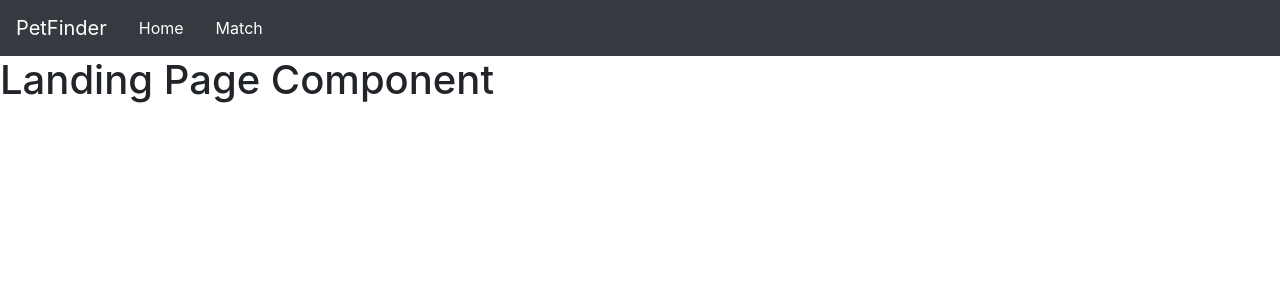
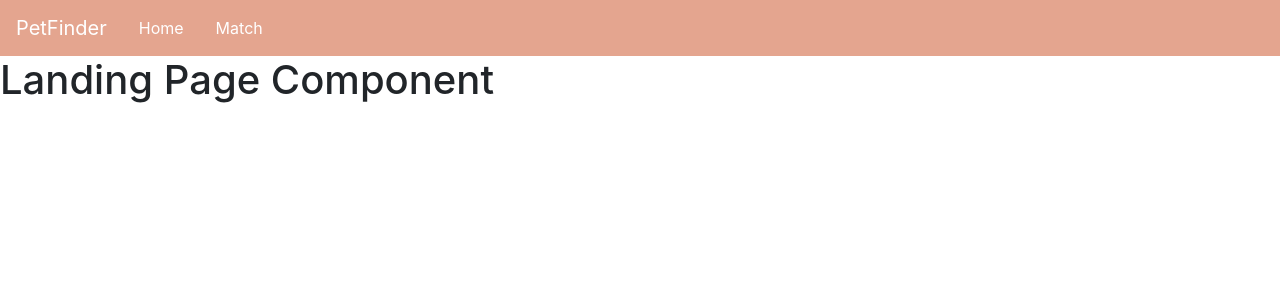
Before and after one commit to Codubee/PetFinderMW2-3, a React (Create React App) app in the folder frontend/: page / in a window 1280 px wide. Shown: the top 300 px of the page. Built offline with nearby package versions, Linux system fonts and the light colour scheme.

Commit message:
Added some basic styling to the navbar

```diff
--- a/frontend/src/App.js
+++ b/frontend/src/App.js
@@ -1,6 +1,6 @@
 import './App.css';
 import LandingPage from './views/LandingPage'
-import Navbar from './components/Navbar'
+import Navbar from './components/navbar/Navbar'
 
 function App() {
   return (
--- a/frontend/src/components/Navbar.js
+++ b/frontend/src/components/navbar/Navbar.js
@@ -2,17 +2,19 @@ import React from "react";
 
 import {Navbar, NavbarBrand,Nav, NavItem, NavLink} from "reactstrap";
 
+import './style.css'
+
 function NavBar() {
     return (
         <>
-            <Navbar color="dark">
+            <Navbar className="navbar">
                 <Nav>
-                <NavbarBrand style={{color: "white"}}>PetFinder</NavbarBrand>
+                <NavbarBrand className="navbrand">PetFinder</NavbarBrand>
                 <NavItem>
-                    <NavLink href="/" style={{color: "white"}}>Home</NavLink>
+                    <NavLink href="/" className="navlink">Home</NavLink>
                 </NavItem>
                 <NavItem>
-                    <NavLink href="/match/" style={{color: "white"}}>Match</NavLink>
+                    <NavLink href="/match/" className="navlink">Match</NavLink>
                 </NavItem>
                 </Nav>
             </Navbar>
--- /dev/null
+++ b/frontend/src/components/navbar/style.css
@@ -0,0 +1,11 @@
+.navlink {
+  color: white;
+}
+
+.navbrand {
+  color: white;
+}
+
+.navbar {
+  background-color: #e4a58f;
+}
```
